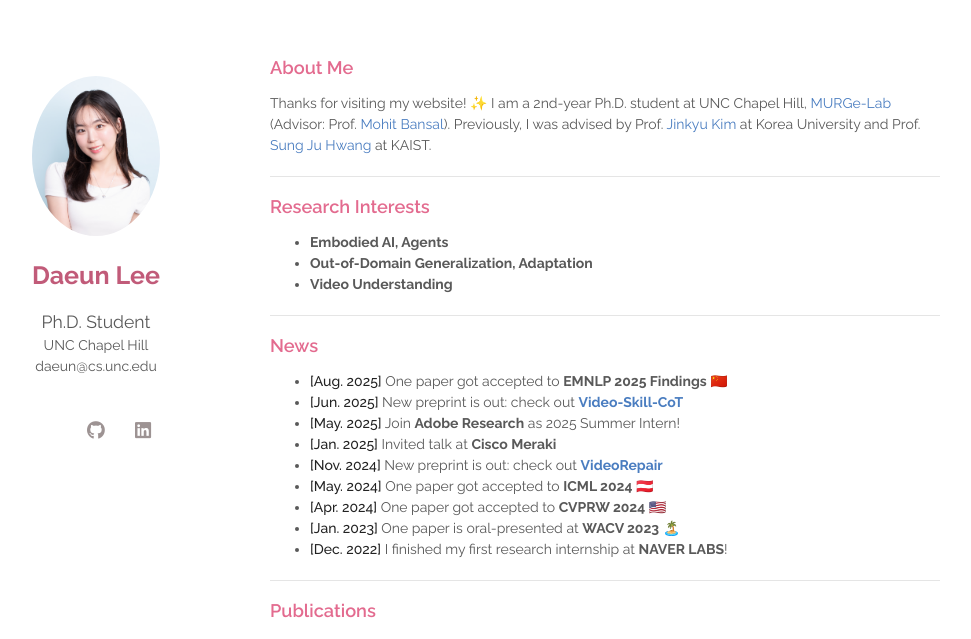
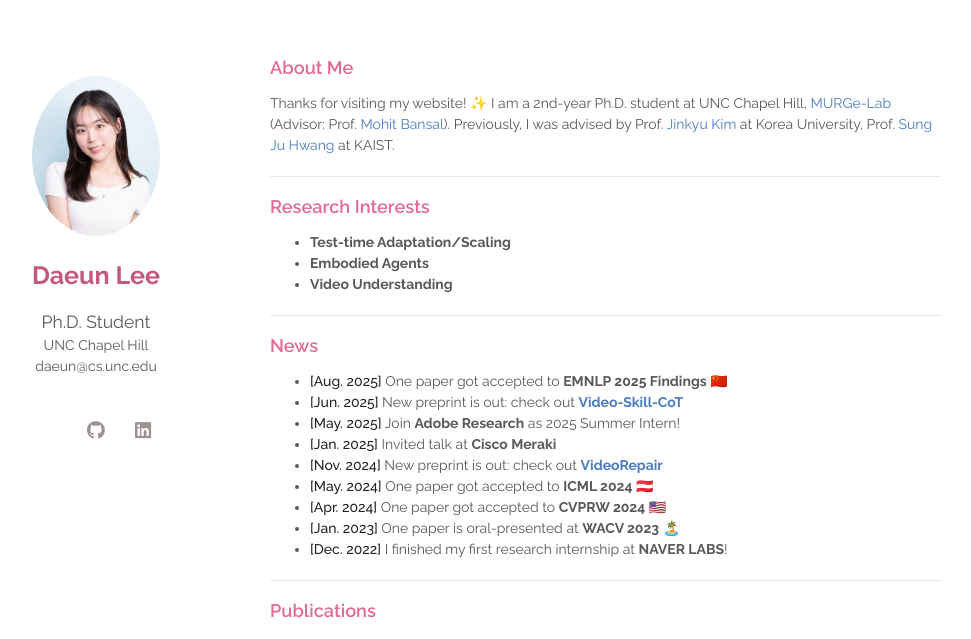
Before and after one commit to daeunni/daeunni.github.io, a Jekyll site: the page built from index.md, in a window 1280 px wide and 900 px high, cut to the strip 0-639 px from the top of the window. Shown: the whole strip, without its empty margins (180-1151 px from the left). Built offline with Jekyll 4.4.1, drawn with Linux system fonts in a browser that asks for light colours; a style sheet for code colours, icons or effects is not loaded.

Commit message:
Update index.md

```diff
--- a/index.md
+++ b/index.md
@@ -5,20 +5,19 @@ layout: homepage
 
 Thanks for visiting my website! ✨
 I am a 2nd-year Ph.D. student at UNC Chapel Hill, [MURGe-Lab](https://murgelab.cs.unc.edu/) (Advisor: Prof. [Mohit Bansal](https://www.cs.unc.edu/~mbansal/)).
-Previously, I was advised by Prof. [Jinkyu Kim](https://visionai.korea.ac.kr/) at Korea University and Prof. [Sung Ju Hwang](http://www.sungjuhwang.com/) at KAIST.
+Previously, I was advised by Prof. [Jinkyu Kim](https://visionai.korea.ac.kr/) at Korea University, Prof. [Sung Ju Hwang](http://www.sungjuhwang.com/) at KAIST.
 
 ---
 
 ## Research Interests
 
-- <b>Embodied AI, Agents</b>
-- <b>Out-of-Domain Generalization, Adaptation</b>
+- <b>Test-time Adaptation/Scaling</b>
+- <b>Embodied Agents</b>
 - <b>Video Understanding</b>
 
 ---
 
 ## News
-
 - **[Aug. 2025]** One paper got accepted to <b>EMNLP 2025 Findings</b> 🇨🇳
 - **[Jun. 2025]** New preprint is out: check out <b>[Video-Skill-CoT](https://video-skill-cot.github.io/)</b>
 - **[May. 2025]** Join <b>Adobe Research</b> as 2025 Summer Intern!
```
